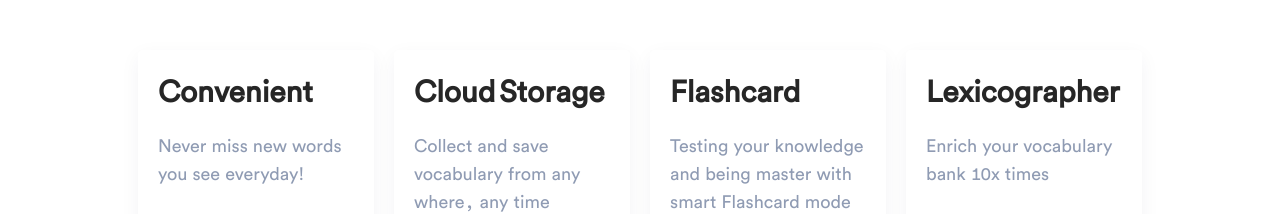
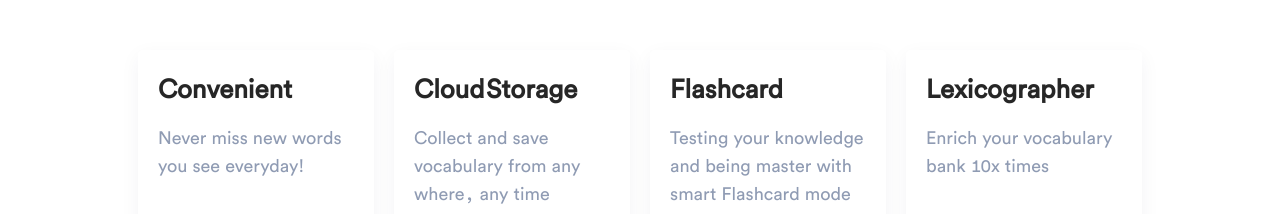
Before and after one commit to KieIO/wordsmine-landing-page, a React (Create React App) app: page / in a window 1280 px wide. Shown: the part 401-615 px from the top of the page. Built offline with nearby package versions, Linux system fonts and the light colour scheme; no server answers.

Commit message:
edit font size value

```diff
--- a/src/components/Value/components/FeatureItem/ValueItem.scss
+++ b/src/components/Value/components/FeatureItem/ValueItem.scss
@@ -19,7 +19,7 @@
     }
     &__title {
         font-weight: bold;
-        font-size: $font-size-heading3;
+        font-size: $font-size-heading4;
     }
     &__description {
         color: $color-gray;
```
